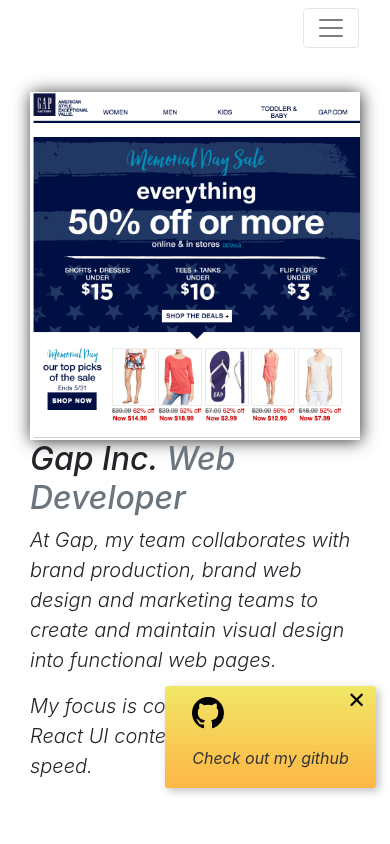
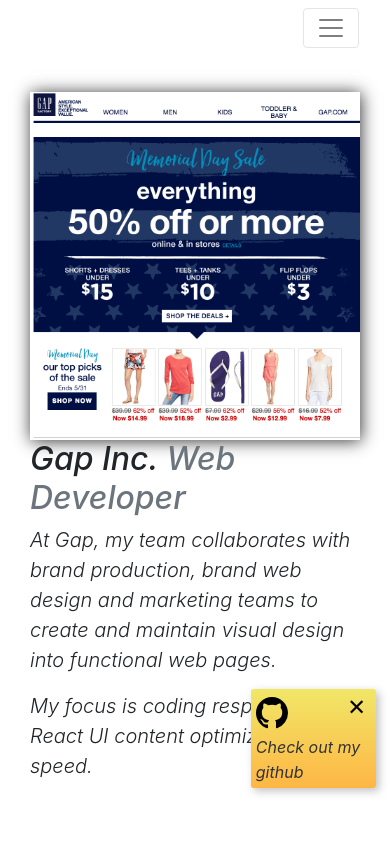
Before and after one commit to avishai84/avishai84_root, a React app: page /portfolio in a window 390 px wide. Shown: the top 844 px of the page. Built offline with nearby package versions, Linux system fonts and the light colour scheme.

Commit message:
fixing sicker width on mobile

```diff
--- a/src/Sticker.js
+++ b/src/Sticker.js
@@ -71,7 +71,7 @@
             <button
             onClick={this.close}
             >✕</button>
-            <span className="icon"></span>
+
             <a href={data_options.link} target="_blank"><span className="icon"></span><small>Check out my github</small></a>
         </div>
     </div>
--- a/src/Sticker.scss
+++ b/src/Sticker.scss
@@ -35,7 +35,9 @@
     outline:none;
     font-size: 0.70em;
     padding: 0.45em;
-
+    @media(max-width: 579px){
+      top: -0.15vh;
+    }
     &:hover {
       cursor: pointer;
     }
@@ -50,8 +52,15 @@
     background: -webkit-linear-gradient(top, rgba(241,231,103,1) 0%,rgba(254,182,69,1) 100%);
     background: linear-gradient(to bottom, rgba(241,231,103,1) 0%,rgba(254,182,69,1) 100%);
     filter: progid:DXImageTransform.Microsoft.gradient( startColorstr='#f1e767', endColorstr='#feb645',GradientType=0 );
+    @media(max-width: 579px){
+      width: 125px;
+      padding: 0.25em 0.15em;
+      line-height: 0.80;
+    }
+
     a {
       color:#333;
+
       &:hover {
         text-decoration: none;
       }
```
